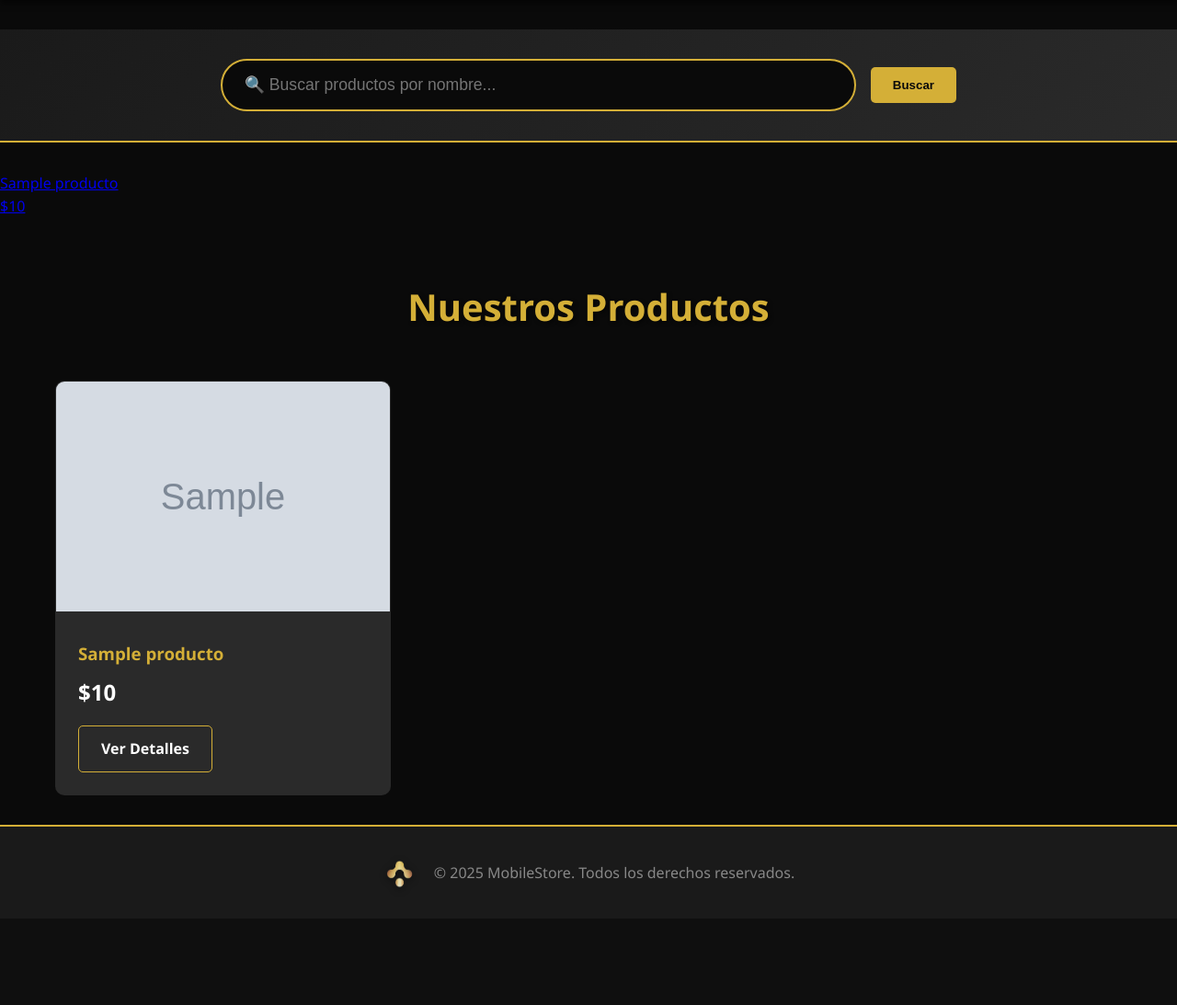
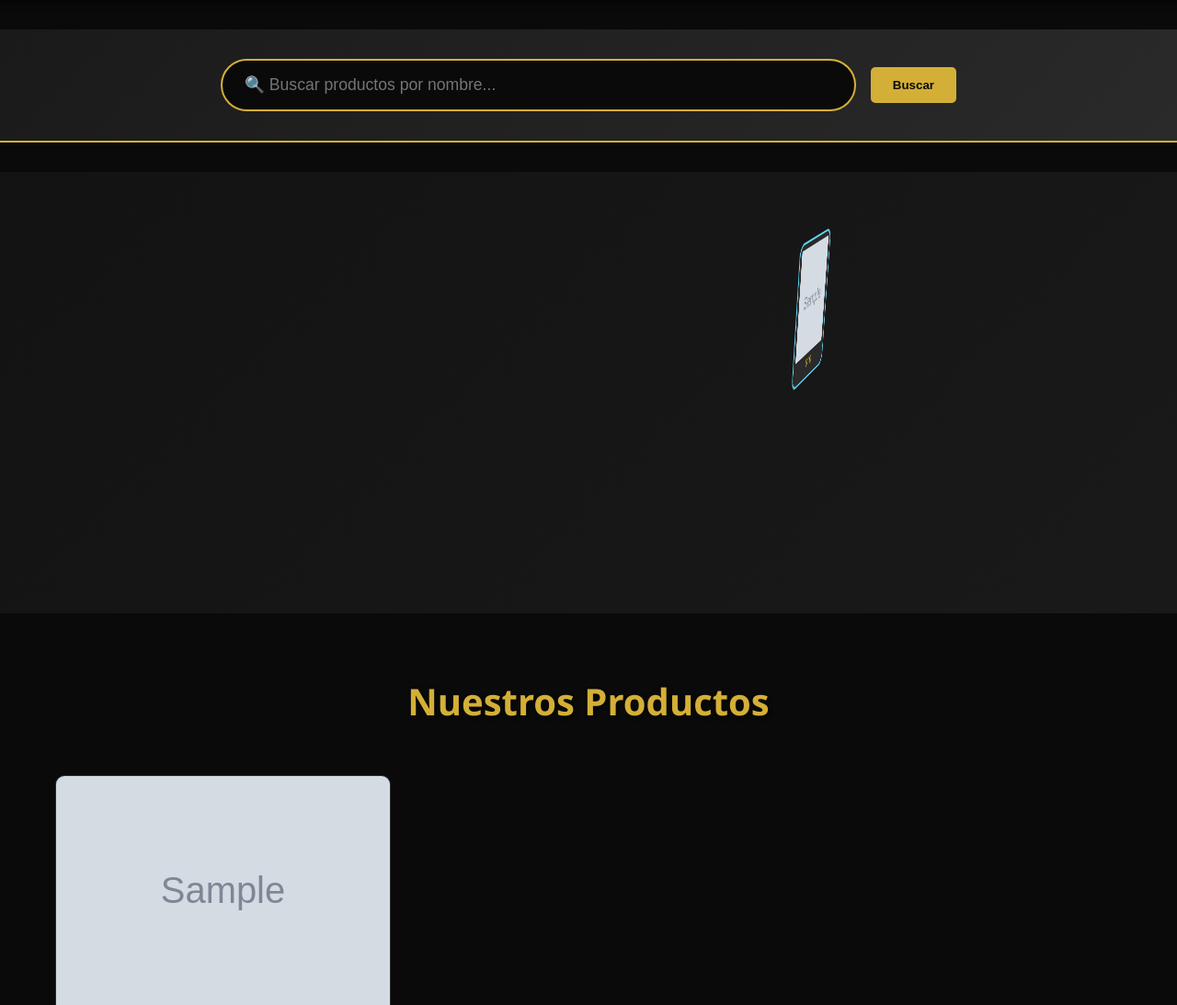
Before and after one commit to sanchez592/proectFinalManolo, a PHP site: page /proyectoFinalManolo/ in a window 1280 px wide. Shown: the part 84-1177 px from the top of the page at 92% size. Before the commit the page ends 1049 px from the top, so only its background shows below. Run offline with PHP 8.4, Linux system fonts and the light colour scheme; tables that the repository leaves empty or names only in its code hold one stand-in row (values such as "Sample post"); grey boxes marked "Sample" are stand-in pictures.

Commit message:
Add files via upload

```diff
--- a/assets/css/style.css
+++ b/assets/css/style.css
@@ -86,120 +86,134 @@
     padding: 2rem 0;
 }
 
-/* Hero Section con Carousel */
+/* Hero Section con Carousel 3D */
 .hero {
     margin-bottom: 4rem;
 }
 
-.carousel-container {
-    position: relative;
-    width: 100%;
-    max-width: 1200px;
-    margin: 0 auto;
-    height: 600px;
+.loop {
+    display: flex;
+    justify-content: center;
+    align-items: center;
+    height: 30rem;
     overflow: hidden;
-    border-radius: 10px;
-    box-shadow: 0 10px 30px rgba(212, 175, 55, 0.3);
+    z-index: 2;
 }
 
-.carousel {
+@media (max-width: 768px) {
+    .loop {
+        height: 20rem;
+    }
+}
+
+/* Carousel 3D Rotativo */
+.wrapper {
+    padding: 25rem;
+    width: 100%;
+    height: 600px;
     position: relative;
+    text-align: center;
+    display: flex;
+    align-items: center;
+    justify-content: center;
+    overflow: hidden;
+    z-index: 3;
+    background: linear-gradient(135deg, rgba(26, 26, 26, 0.5), rgba(42, 42, 42, 0.5));
+    border-radius: 15px;
+    box-shadow: 0 20px 60px rgba(212, 175, 55, 0.2);
+}
+
+.inner {
+    --w: 100px;
+    --h: 150px;
+    --translateZ: calc((var(--w) + var(--h)) + 0px);
+    --rotateX: -15deg;
+    --perspective: 1000px;
+    position: absolute;
+    width: var(--w);
+    height: var(--h);
+    top: 25%;
+    left: calc(50% - (var(--w) / 2) - 2.5px);
+    z-index: 1;
+    transform-style: preserve-3d;
+    transform: perspective(var(--perspective));
+    animation: rotating 40s linear infinite;
+}
+
+@keyframes rotating {
+    from {
+        transform: perspective(var(--perspective)) rotateX(var(--rotateX)) rotateY(0);
+    }
+    to {
+        transform: perspective(var(--perspective)) rotateX(var(--rotateX)) rotateY(1turn);
+    }
+}
+
+.card {
+    width: 95px;
+    height: 140px;
+    position: absolute;
+    border: 2px solid rgba(var(--color-card));
+    border-radius: 12px;
+    overflow: hidden;
+    inset: 0;
+    padding: 5px;
+    transform: rotateY(calc((360deg / var(--quantity)) * var(--index))) translateZ(var(--translateZ));
+    transition: all 0.3s ease;
+    cursor: pointer;
+    background: var(--color-darker);
+}
+
+.card:hover {
+    position: fixed;
+    transform: scale(2.5);
+    transition: all 0.5s ease-in-out;
+    box-shadow: 0 15px 50px rgba(212, 175, 55, 0.6);
+    z-index: 1000;
+}
+
+.card a {
+    display: flex;
+    flex-direction: column;
     width: 100%;
     height: 100%;
-}
-
-.carousel-item {
-    position: absolute;
-    width: 100%;
-    height: 100%;
-    opacity: 0;
-    transition: opacity 1s ease-in-out;
-    cursor: pointer;
-}
-
-.carousel-item.active {
-    opacity: 1;
-    z-index: 1;
-}
-
-.carousel-item img {
-    width: 100%;
-    height: 100%;
-    object-fit: cover;
-}
-
-.carousel-overlay {
-    position: absolute;
-    bottom: 0;
-    left: 0;
-    right: 0;
-    background: linear-gradient(to top, rgba(0, 0, 0, 0.9), transparent);
-    padding: 2rem;
+    text-decoration: none;
     color: var(--color-white);
 }
 
-.carousel-overlay h2 {
-    font-size: 2.5rem;
-    margin-bottom: 0.5rem;
+.img {
+    width: 100%;
+    height: 85%;
+    background-size: contain;
+    background-repeat: no-repeat;
+    background-position: center;
+    margin: auto;
+}
+
+.card-info {
+    width: 100%;
+    height: 15%;
+    display: flex;
+    flex-direction: column;
+    justify-content: center;
+    font-size: 0.7rem;
+    padding: 2px;
+    overflow: hidden;
+}
+
+.card-name {
+    margin: 0;
+    font-weight: bold;
+    white-space: nowrap;
+    text-overflow: ellipsis;
+    overflow: hidden;
     color: var(--color-gold);
 }
 
-.carousel-overlay .price {
-    font-size: 1.5rem;
-    font-weight: bold;
-    margin-bottom: 1rem;
-}
-
-.carousel-controls {
-    position: absolute;
-    top: 50%;
-    transform: translateY(-50%);
-    width: 100%;
-    display: flex;
-    justify-content: space-between;
-    padding: 0 1rem;
-    z-index: 2;
-}
-
-.carousel-btn {
-    background: rgba(212, 175, 55, 0.8);
-    border: none;
-    color: var(--color-black);
-    font-size: 3rem;
-    width: 50px;
-    height: 50px;
-    border-radius: 50%;
-    cursor: pointer;
-    transition: all 0.3s;
-}
-
-.carousel-btn:hover {
-    background: var(--color-gold);
-    transform: scale(1.1);
-}
-
-.carousel-indicators {
-    position: absolute;
-    bottom: 1rem;
-    left: 50%;
-    transform: translateX(-50%);
-    display: flex;
-    gap: 0.5rem;
-    z-index: 2;
-}
-
-.indicator {
-    width: 12px;
-    height: 12px;
-    border-radius: 50%;
-    background: rgba(255, 255, 255, 0.5);
-    cursor: pointer;
-    transition: all 0.3s;
-}
-
-.indicator.active {
-    background: var(--color-gold);
-    transform: scale(1.2);
+.card-price {
+    margin: 0;
+    color: var(--color-gold-light);
+    font-size: 0.65rem;
 }
 
 /* Products Section */
```
